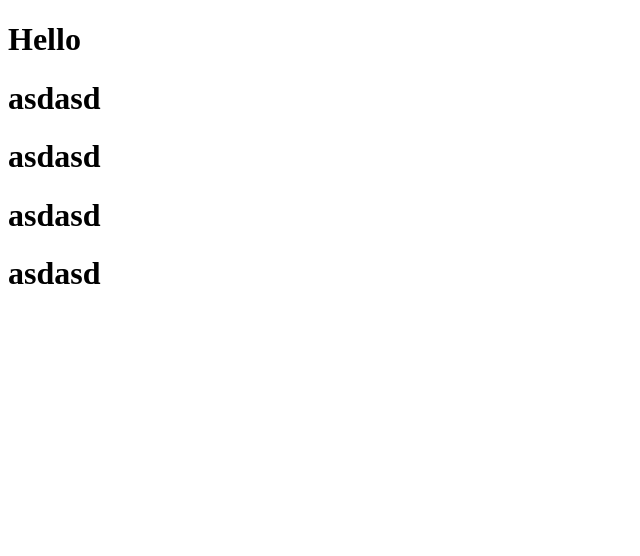
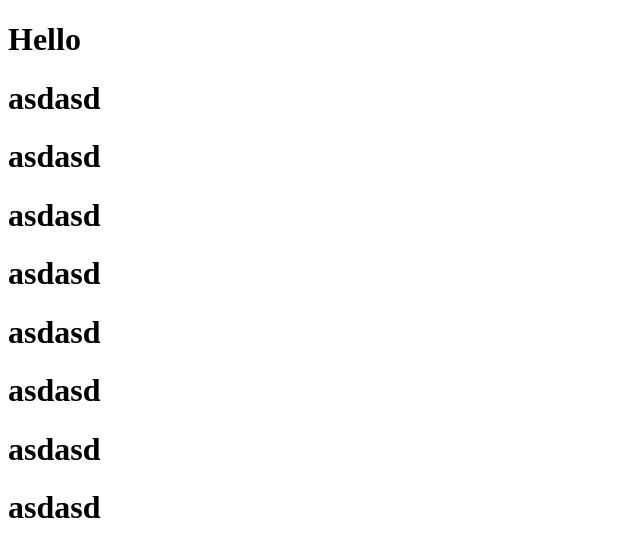
Before and after one commit to nikitash1/test, a plain HTML site: page index.html in a window 1280 px wide. Shown: the whole page, without its empty margins (0-640 px from the left). Drawn offline with Linux system fonts and the light colour scheme.

Commit message:
NVV | FINISH

```diff
--- a/index.html
+++ b/index.html
@@ -10,5 +10,9 @@
     <h1>asdasd</h1>
     <h1>asdasd</h1>
     <h1>asdasd</h1>
+    <h1>asdasd</h1>
+    <h1>asdasd</h1>
+    <h1>asdasd</h1>
+    <h1>asdasd</h1>
 </body>
 </html>
```
